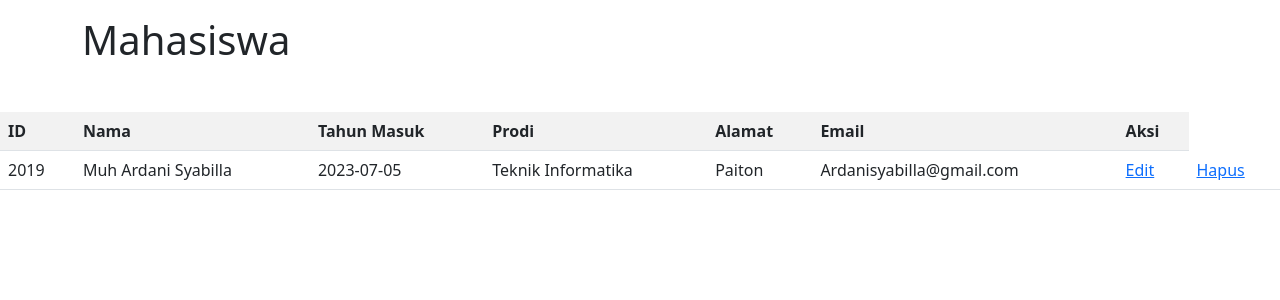
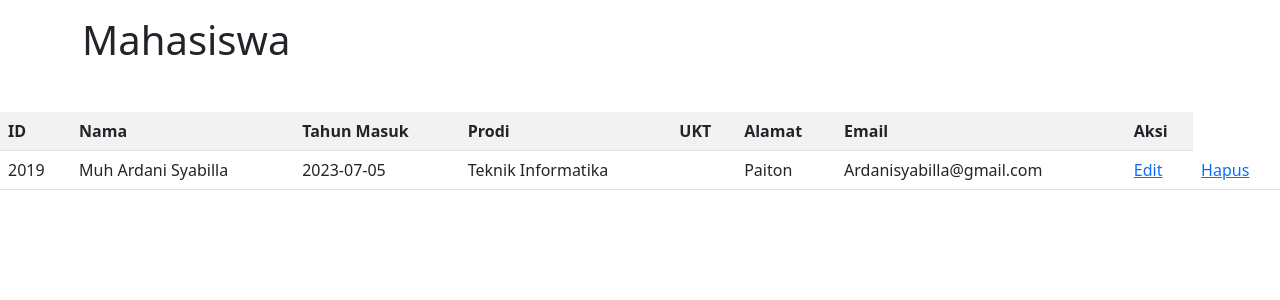
Before and after one commit to mars050504/DataMahasiswa, a PHP site: page /mahasiswa.php in a window 1280 px wide. Shown: the part 80-380 px from the top of the page. Run offline with PHP 8.4, Linux system fonts and the light colour scheme; data comes from the database, SQL or seed files in the repository; data that the repository does not hold is empty.

Commit message:
Update mahasiswa.php

```diff
--- a/DataMahasiswa/mahasiswa.php
+++ b/DataMahasiswa/mahasiswa.php
@@ -47,13 +47,14 @@ include("koneksi.php");
         $name = $_POST["name"];
         $Tahun = $_POST["tahun_masuk"];
         $Prodi = $_POST["prodi"];
+        $UKT = $_POST["UKT"];
         $Alamat = $_POST["alamat"];
         $Email = $_POST["email"];
 
 
 
         // Simpan data ke dalam tabel mahasiswa pada database
-        $sql = "INSERT INTO data_mhs (id_mahasiswa, Nama, Tahun_Masuk, Prodi, Alamat, Email) VALUES ('$id', '$name', '$Tahun', '$Prodi','$Alamat','$Email')";
+        $sql = "INSERT INTO data_mhs (id_mahasiswa, Nama, Tahun_Masuk, Prodi, Alamat, Email) VALUES ('$id', '$name', '$Tahun', '$Prodi','$UKT','$Alamat','$Email')";
 
         if ($koneksi->query($sql) === TRUE) {
             echo "<p style='color: green;'>Data berhasil disimpan ke database.</p>";
@@ -70,6 +71,7 @@ include("koneksi.php");
             <th>Nama</th>
             <th>Tahun Masuk</th>
             <th>Prodi</th>
+            <th>UKT</th>
             <th>Alamat</th>
             <th>Email</th>
             <th>Aksi</th>
@@ -93,6 +95,7 @@ include("koneksi.php");
                     echo "<td>" . $row["Nama"] . "</td>";
                     echo "<td>" . $row["Tahun Masuk"] . "</td>";
                     echo "<td>" . $row["Prodi"] . "</td>";
+                    echo "<td>" . $row["UKT"] . "</td>";
                     echo "<td>" . $row["Alamat"] . "</td>";
                     echo "<td>" . $row["Email"] . "</td>";
                     // Tambahkan tombol edit dan hapus
@@ -114,6 +117,7 @@ include("koneksi.php");
                     echo "<td>" . $row["Nama"] . "</td>";
                     echo "<td>" . $row["Tahun_Masuk"] . "</td>";
                     echo "<td>" . $row["Prodi"] . "</td>";
+                    echo "<td>" . $row["UKT"] . "</td>";
                     echo "<td>" . $row["Alamat"] . "</td>";
                     echo "<td>" . $row["Email"] . "</td>";
                     // Tambahkan tombol edit dan hapus
```
